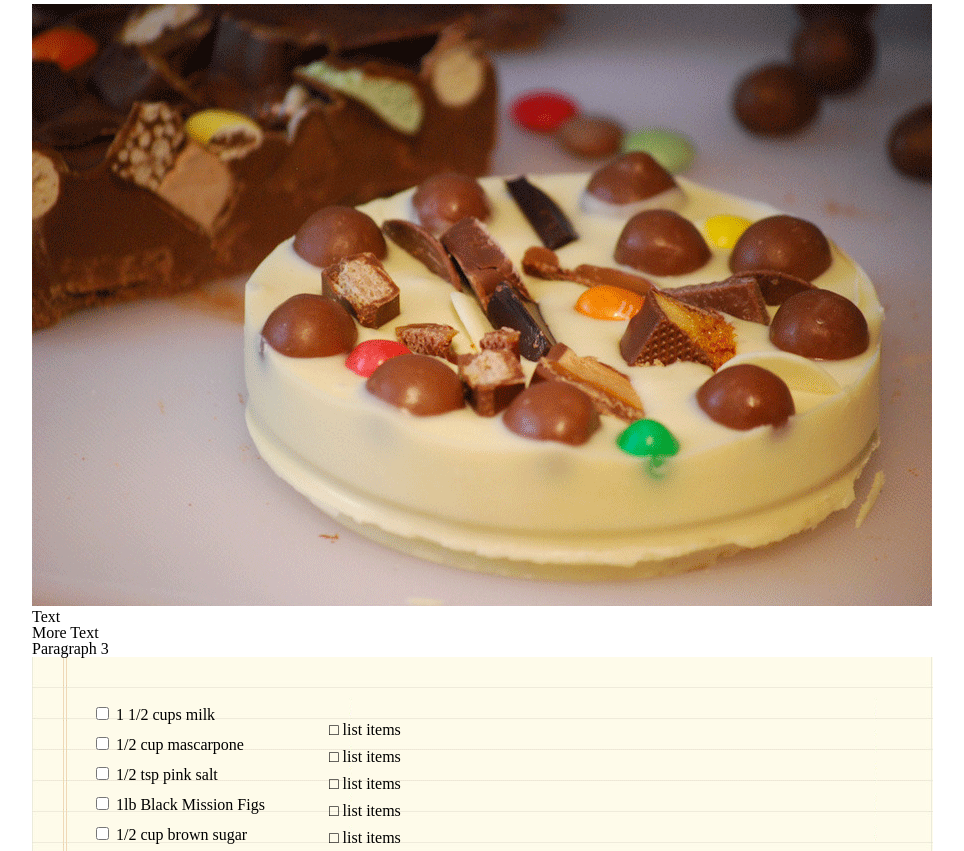
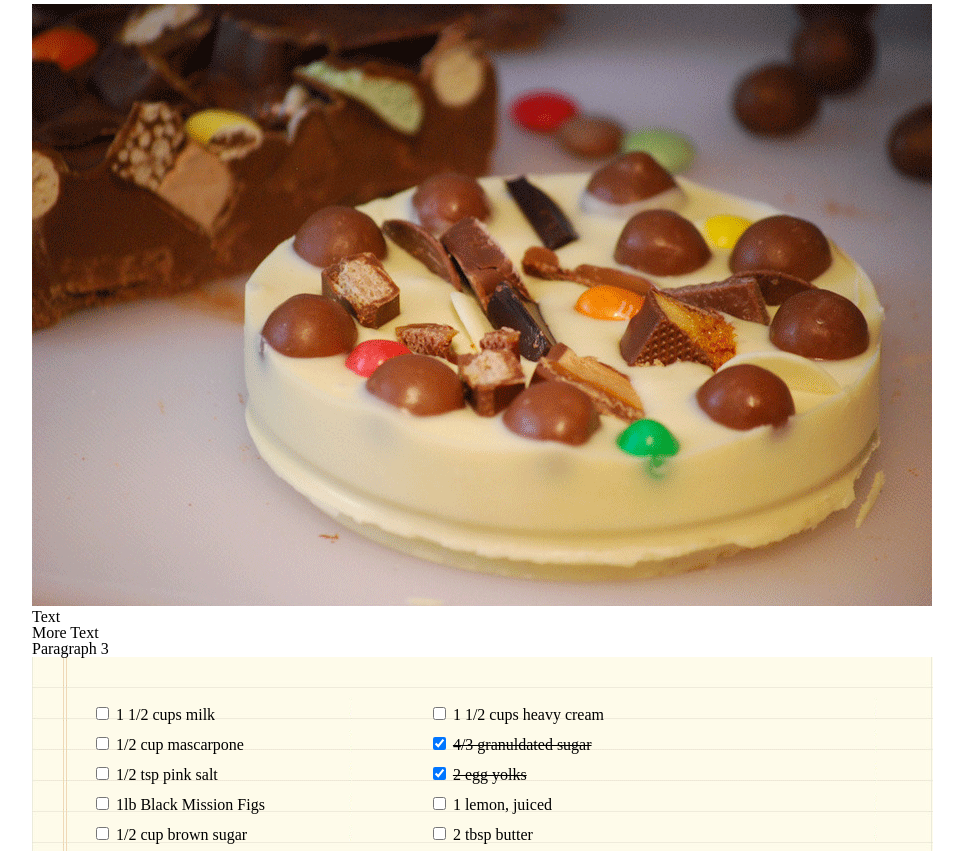
Before and after one commit to desdemonhu/chocolate-pizza, a plain HTML site: page index.html in a window 1280 px wide. Shown: the part 98-949 px from the top of the page, without its empty margins (160-1124 px from the left). Drawn offline with Linux system fonts and the light colour scheme.

Commit message:
Got checkboxes to work

```diff
--- a/index.html
+++ b/index.html
@@ -51,12 +51,18 @@
             <label for="water">2-4 tbsp water</label></li>
           </ul>
           <ul>
-            <li>&#9633; list items</li>
-            <li>&#9633; list items</li>
-            <li>&#9633; list items</li>
-            <li>&#9633; list items</li>
-            <li>&#9633; list items</li>
-            <li>&#9633; list items</li>
+            <li class="right-column"><input type="checkbox" name="cream" value="">
+            <label for="cream">1 1/2 cups heavy cream</label></li>
+            <li class="right-column"><input type="checkbox" name="whiteSugar" value="" checked>
+            <label for="whiteSugar">4/3 granuldated sugar</label></li>
+            <li class="right-column"><input type="checkbox" name="egg" value="" checked>
+            <label for="egg">2 egg yolks</label></li>
+            <li class="right-column"><input type="checkbox" name="lemon" value="">
+            <label for="lemon">1 lemon, juiced</label></li>
+            <li class="right-column"><input type="checkbox" name="butter" value="">
+            <label for="butter">2 tbsp butter</label></li>
+            <li class="right-column"><input type="checkbox" name="pecans" value="">
+            <label for="pecans">1 cup honey roasted pecans, roughly chopped</label></li>
           </ul>
         </section>
       </section>
--- a/style.css
+++ b/style.css
@@ -101,6 +101,14 @@ table {
   list-style-type: none;
 }
 
+li.right-column {
+  margin-left: 100px;
+}
+
+input[type='checkbox']:checked + label{
+  text-decoration: line-through;
+}
+
 #article-recipe li {
   margin-top: 11px;
 }
```
